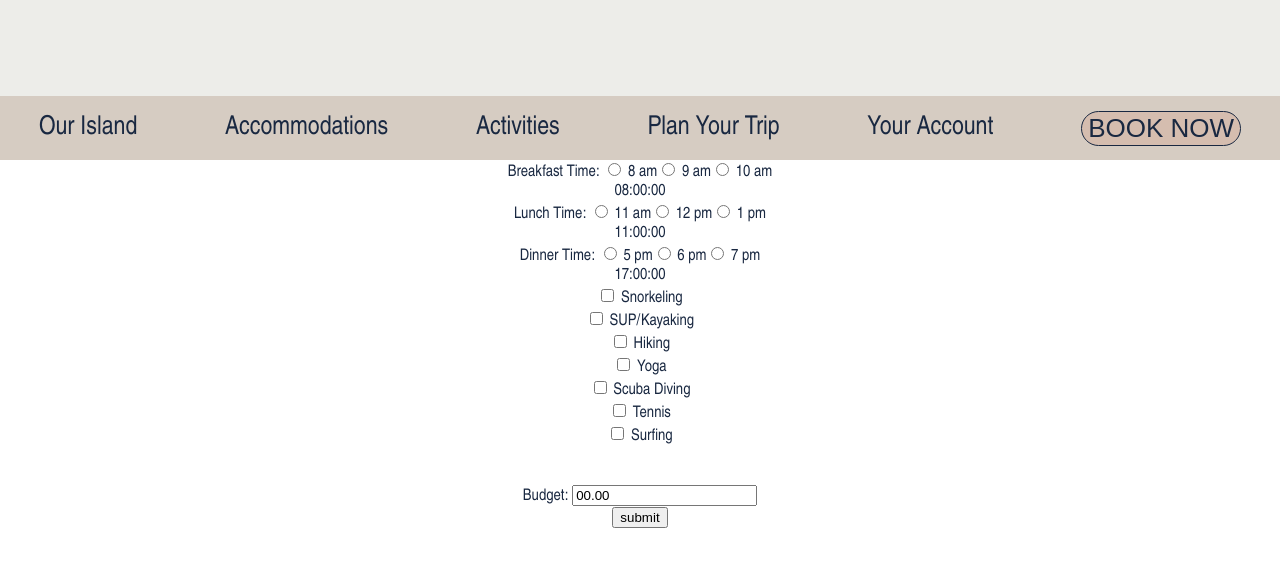
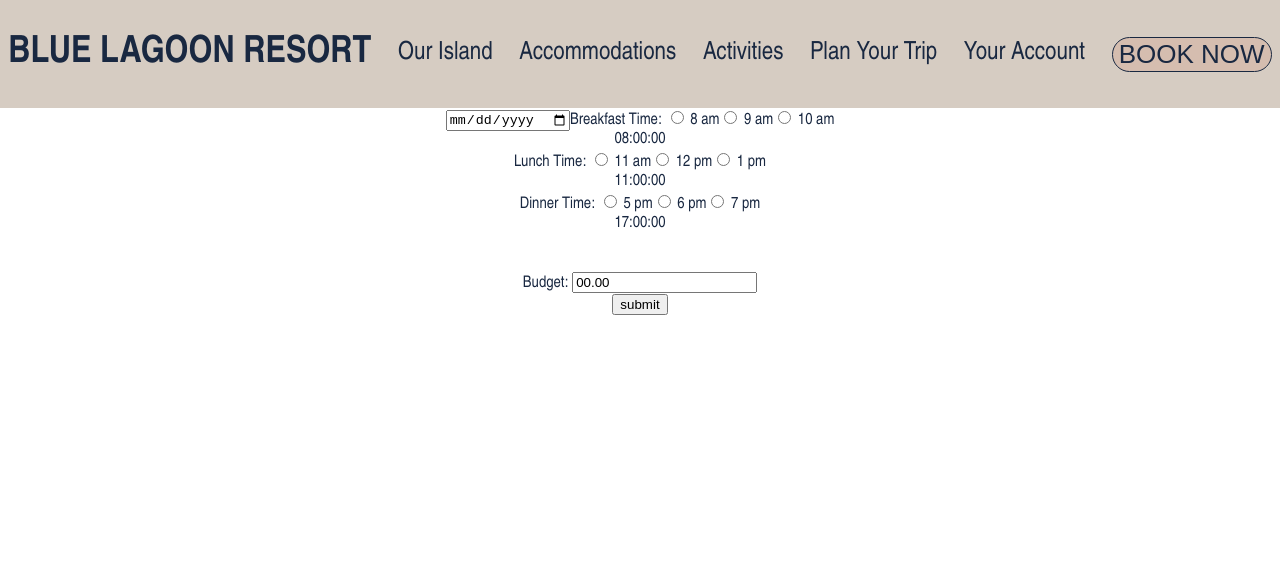
Before and after one commit to rachelholmquist/capstone2023, a React (Create React App) app: page /trip-planning in a window 1280 px wide. Shown: the top 566 px of the page. Built offline with nearby package versions, Linux system fonts and the light colour scheme.

Commit message:
wroking on trip planning page

```diff
--- a/src/App.css
+++ b/src/App.css
@@ -1,6 +1,11 @@
 .App {
   text-align: center;
   font-family: Arial Narrow, sans-serif;
+}
+
+h1 {
+  font-weight: bold;
+  text-decoration: none;
 }
 
 .App-image {
@@ -15,12 +20,7 @@
   padding: 15px;
 }
 
-.App-title {
-  background-color: #edede9;
-  height: 20vh;
-  display: flex;
-  align-items: flex-end;
-}
+
 
 .App-header {
   font-family: Arial Narrow;
@@ -31,7 +31,7 @@
   align-items: center;
   justify-content: space-around;
   gap: 10px;
-  font-size: calc(10px + 2vmin);
+  font-size: 25px;
   color: #192841;
 }
 
--- a/src/components/Header.js
+++ b/src/components/Header.js
@@ -8,8 +8,9 @@ const Header = () => {
   };
 
   return (
-    <div className="App-title">
+    <div>
       <nav className="App-header">
+      <h2>BLUE LAGOON RESORT</h2>
         <NavLink
         style={activeLinkStyle}
         to="/" className="App-link">
--- a/src/components/Home.js
+++ b/src/components/Home.js
@@ -11,20 +11,20 @@ const Home = () => {
         <div className="App-main">
         <img src={porch} className="App-image" alt="" />
         <div className="home-block">
-          <div className="info"><h1>Our Island</h1>blah blah blahblah</div>
+          <div className="info"><h2>Our Island</h2>blah blah blahblah</div>
           <img src={islandView} className="block-image" alt="" />
         </div>
         <div className="home-block">
           <img src={balconyView} className="block-image" alt="" />
-          <div className="info"><h1>Luxury Villas and Rooms</h1>blah blah blah blah</div>
+          <div className="info"><h2>Luxury Villas and Rooms</h2>blah blah blah blah</div>
         </div>
         <div className="home-block">
-          <div className="info"><h1>Unlimited Relaxation</h1>blah blah blahblah</div>
+          <div className="info"><h2>Unlimited Relaxation</h2>blah blah blahblah</div>
           <img src={spa} className="block-image" alt="" />
         </div>
         <div className="home-block">
         <img src={snorkeling} className="block-image" alt="" />
-          <div className="info"><h1>Endless Activities</h1>blah blah blahblah</div>
+          <div className="info"><h2>Endless Activities</h2>blah blah blahblah</div>
 
         </div>
         {Footer}
--- a/src/components/TripPlanning.js
+++ b/src/components/TripPlanning.js
@@ -1,25 +1,25 @@
 import axios from "axios";
-import { useState} from "react";
+import { useState } from "react";
 
 const TripPlans = () => {
 
-    const [tripItinerary, setTripItinerary] = useState('');
+    // const [tripItinerary, setTripItinerary] = useState([]);
+    let tripItinerary = [];
     const [breakfastTime, setBreakfastTime] = useState('08:00:00');
     const [lunchTime, setLunchTime] = useState('11:00:00');
     const [dinnerTime, setDinnerTime] = useState('17:00:00');
-    const [interestedIn, setInterestedIn] = useState([]);
     const [budget, setBudget] = useState('00.00');
-    const savedActivities = 'kayak';
-    const tripDates ='12/18/1991';
+    const [tripDates, setTripDates] = useState();
     const userId = 2;
 
     const submitHandler = e => {
       e.preventDefault()
 
-        axios.post('http://localhost:4042/tripItinerary', { breakfastTime, lunchTime, dinnerTime, interestedIn, budget, savedActivities, tripDates, userId })
+        axios.post('http://localhost:4042/tripItinerary', { breakfastTime, lunchTime, dinnerTime, budget, userId })
         .then((res) => {
-          console.log(tripItinerary)
-        })
+          console.log(res);
+          tripItinerary=(res.data);
+          })
         .catch((err) => {
           console.log(err);
         });
@@ -28,8 +28,15 @@ const TripPlans = () => {
 
 
 
-    if(tripItinerary.length < 1) {
-      return(<form className='add-trip-details' onSubmit={submitHandler}>
+
+
+
+
+    return (
+
+        <form className='add-trip-details' onSubmit={submitHandler}>
+      <input type='date' value={tripDates} onChange={e => setTripDates(e.target.value)}/>
+
       Breakfast Time: <input type='radio' name='breakfast' value='08:00:00' onChange={e => setBreakfastTime(e.target.value)}/> 8 am
       <input type='radio' name='breakfast' value='09:00:00' onChange={e => setBreakfastTime(e.target.value)}/> 9 am
       <input type='radio' name='breakfast' value='10:00:00' onChange={e => setBreakfastTime(e.target.value)}/> 10 am
@@ -42,28 +49,20 @@ const TripPlans = () => {
       <input type='radio' name='dinner' value='18:00:00' onChange={e => setDinnerTime(e.target.value)}/> 6 pm
       <input type='radio' name='dinner' value='19:00:00' onChange={e => setDinnerTime(e.target.value)}/> 7 pm
       <br />{dinnerTime}<br/>
-      <div className='interested-in-activities'>
-          <input type='checkbox' value='Snorkeling' onChange={e => setInterestedIn(e.target.value)} /> Snorkeling <br/>
-          <input type='checkbox' value='SUP/Kayaking' onChange={e => setInterestedIn(e.target.value)} /> SUP/Kayaking <br/>
-          <input type='checkbox' value='Hiking' onChange={e => setInterestedIn(e.target.value)} /> Hiking <br/>
-          <input type='checkbox' value='Yoga' onChange={e => setInterestedIn(e.target.value)} /> Yoga <br/>
-          <input type='checkbox' value='Scuba Diving' onChange={e => setInterestedIn(e.target.value)} /> Scuba Diving <br />
-          <input type='checkbox' value='Tennis' onChange={e => setInterestedIn(e.target.value)} /> Tennis <br />
-          <input type='checkbox' value='Surfing' onChange={e => setInterestedIn(e.target.value)} /> Surfing <br/>
-      </div>
-      {interestedIn}
+
       <br/><br/>
       Budget: <input type='text' placeholder='Budget' value={budget} onChange={e => setBudget(e.target.value)} />
       <br/>
       <button>submit</button>
-      </form>)
-    } else {
-      return (
-          <div>
-            <h2>{setTripItinerary.dinnerTime}</h2>
-            <p>{setTripItinerary.tripDates}</p>
-          </div>)
-    }
+      </form>
+    )
+
+
+
+
+
+
+
 
 }
 
--- a/src/index.css
+++ b/src/index.css
@@ -1,8 +1,6 @@
 body {
   margin: 0;
-  font-family: -apple-system, BlinkMacSystemFont, 'Segoe UI', 'Roboto', 'Oxygen',
-    'Ubuntu', 'Cantarell', 'Fira Sans', 'Droid Sans', 'Helvetica Neue',
-    sans-serif;
+  font-family: arial narrow;
   -webkit-font-smoothing: antialiased;
   -moz-osx-font-smoothing: grayscale;
 }
```
Also changed, not shown: src/components/Form.js (+40 -10 lines), 1 other file (tests, documents, lock files or other folders).
